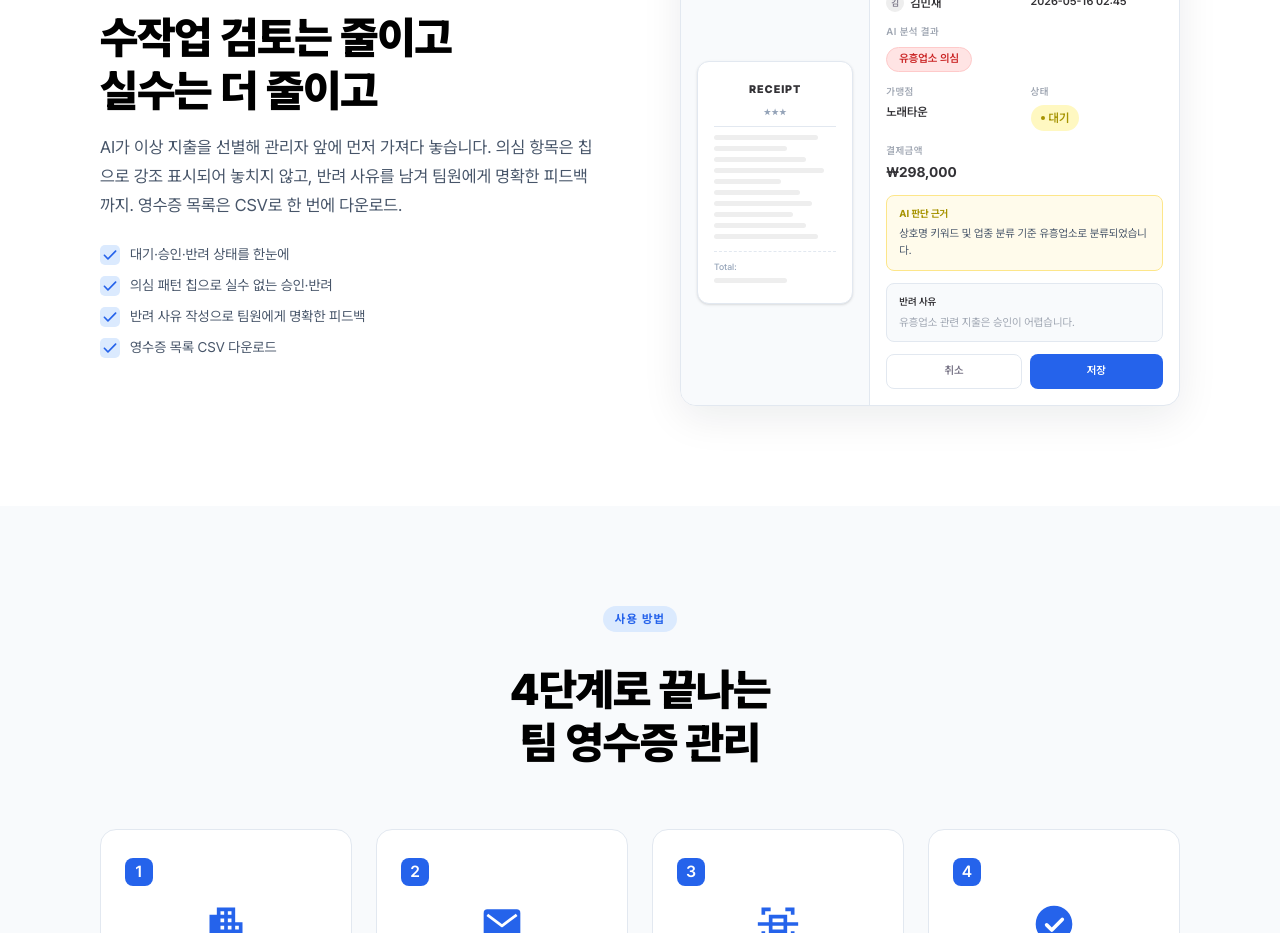
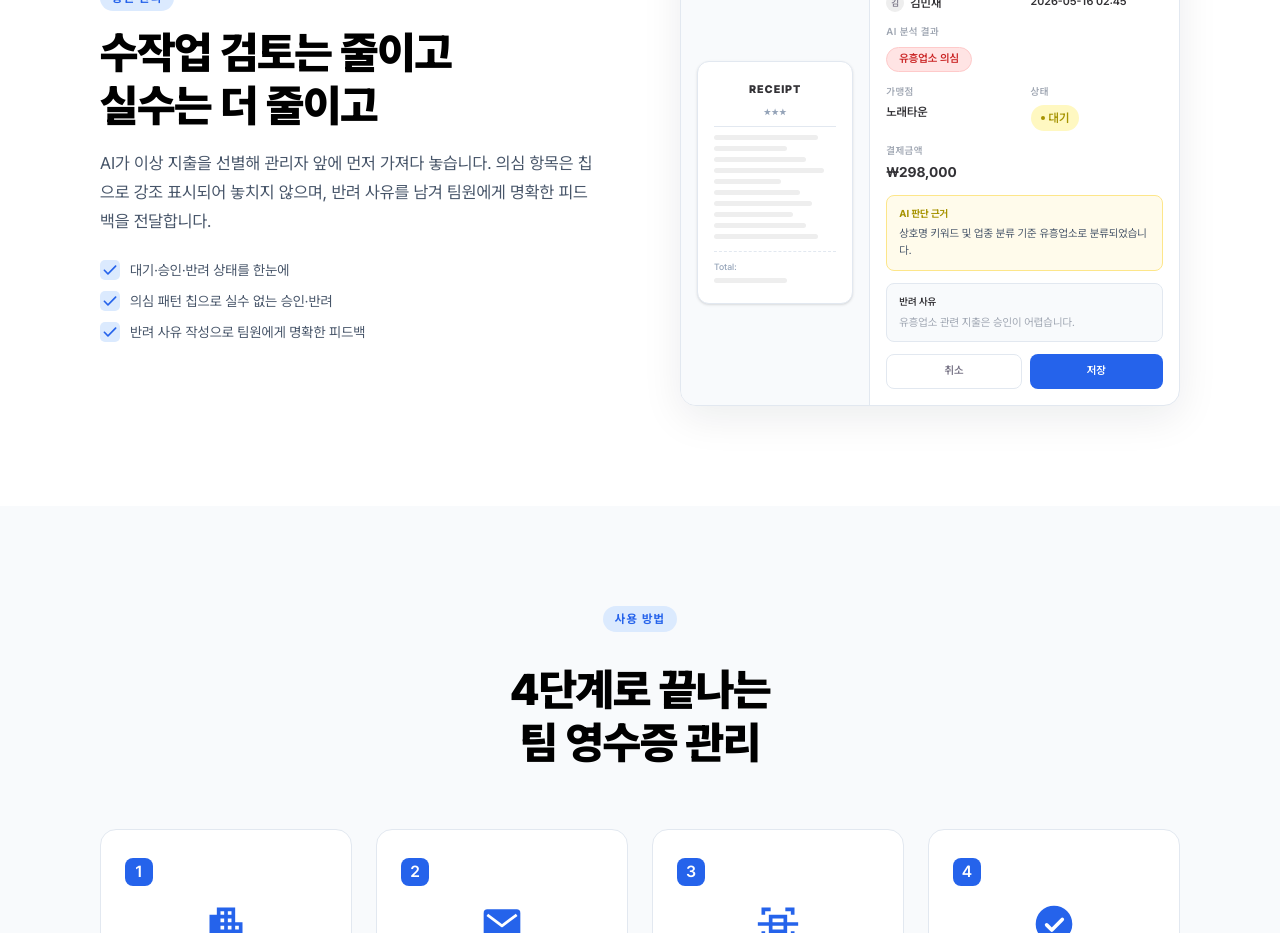
Before and after one commit to LMS10/ReMate, a Next.js app: page / in a window 1280 px wide. Shown: the part 2400-3333 px from the top of the page. Built offline with nearby package versions, Linux system fonts and the light colour scheme; no server answers.

Commit message:
💄 Design: 랜딩페이지 승인 관리 섹션 설명 문구 및 체크리스트 수정

```diff
--- a/src/app/(before-login)/(landing)/_components/FeatureSection.tsx
+++ b/src/app/(before-login)/(landing)/_components/FeatureSection.tsx
@@ -387,14 +387,12 @@ export default function FeatureSection() {
             </h2>
             <p className='max-w-125 text-[16px] leading-[1.7] text-[#475569] md:text-[17px]'>
               AI가 이상 지출을 선별해 관리자 앞에 먼저 가져다 놓습니다. 의심 항목은 칩으로 강조
-              표시되어 놓치지 않고, 반려 사유를 남겨 팀원에게 명확한 피드백까지. 영수증 목록은 CSV로
-              한 번에 다운로드.
+              표시되어 놓치지 않으며, 반려 사유를 남겨 팀원에게 명확한 피드백을 전달합니다.
             </p>
             <ul className='mt-6 flex flex-col gap-2.5'>
               <CheckItem>대기·승인·반려 상태를 한눈에</CheckItem>
               <CheckItem>의심 패턴 칩으로 실수 없는 승인·반려</CheckItem>
               <CheckItem>반려 사유 작성으로 팀원에게 명확한 피드백</CheckItem>
-              <CheckItem>영수증 목록 CSV 다운로드</CheckItem>
             </ul>
           </div>
 
```
